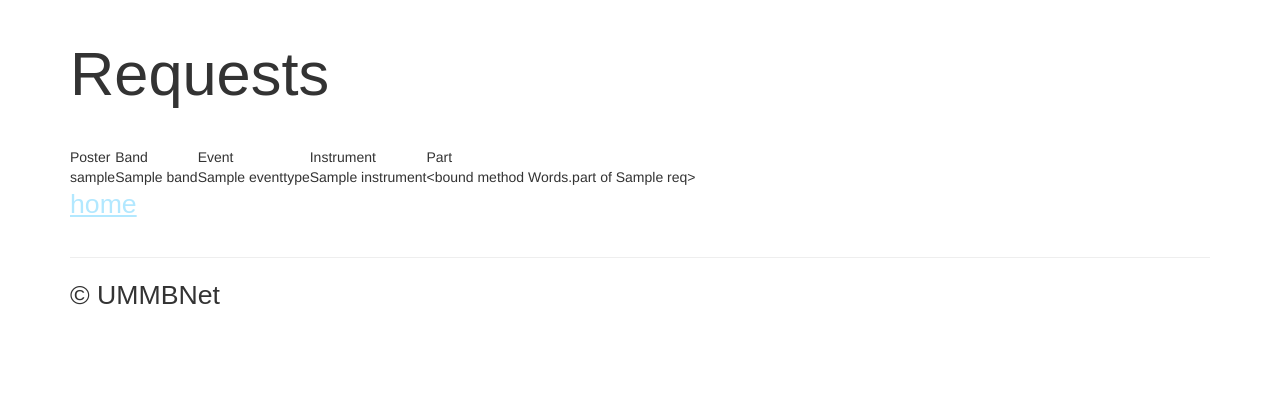
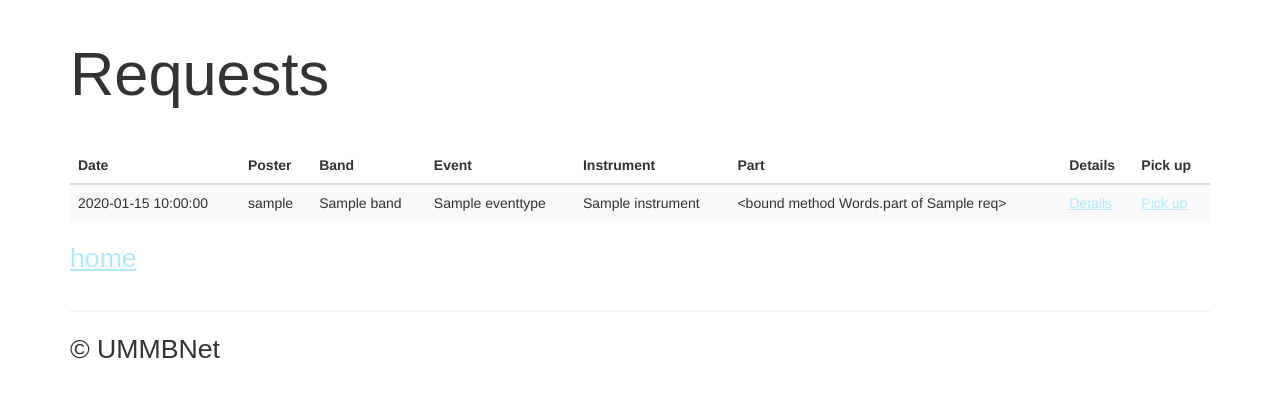
Before and after one commit to kevana/ummbNet, a Flask app: template templates/requests.html in a window 1280 px wide. Shown: the part 51-449 px from the top of the page. Run offline with Flask 2, Linux system fonts and the light colour scheme; the template is opened without the code that fills it: most values are stand-ins (such as "Sample title", 1, 10 or a date in 2020); parts of the project's set-up code (start-up, migrations or seed data) failed here and were passed over; some libraries are stand-ins or nearby versions.

Commit message:
Updated requests template, added detail and submit links

```diff
--- a/templates/requests.html
+++ b/templates/requests.html
@@ -2,23 +2,38 @@
 {% block title %} - Requests{% endblock %}
 {% block content %}
   <h1>Requests</h1>
-  <table id="requests">
-    <tr>
-      <td>Poster</td>
-      <td>Band</td>
-      <td>Event</td>
-      <td>Instrument</td>
-      <td>Part</td>
-    </tr>
+  <table id="requests" class="table table-striped">
+    <thead>
+      <tr>
+        <th>Date</th>
+        <th>Poster</th>
+        <th>Band</th>
+        <th>Event</th>
+        <th>Instrument</th>
+        <th>Part</th>
+        <th>Details</th>
+        <th>Pick up</th>
+      </tr>
+    </thead>
+    <tbody>
     {% for req in requests %}
       <tr>
-        <td>{{ req.poster.username }}</td>
+        <td>{{ req.event.date }}</td>
+        <td>{% if req.poster.nickname %}
+            {{ req.poster.nickname }}
+            {% else %}
+            {{ req.poster.first_name }}
+            {% endif %}
+        </td>
         <td>{{ req.band.name }}</td>
         <td>{{ req.event.eventtype.name }}</td>
         <td>{{ req.instrument.name }}</td>
         <td>{{ req.part }}</td>
+        <td><a href="{{ url_for('req', request_id=req.id) }}">Details</a></td>
+          <td><a href="{{ url_for('confirm', action='pickup', request_id=req.id) }}">Pick up</a></td>
       </tr>
     {% endfor %}
+  </tbody>
   </table>
   <p><a href="{{ url_for('index') }}">home</a></p>
 {% endblock %}
```
